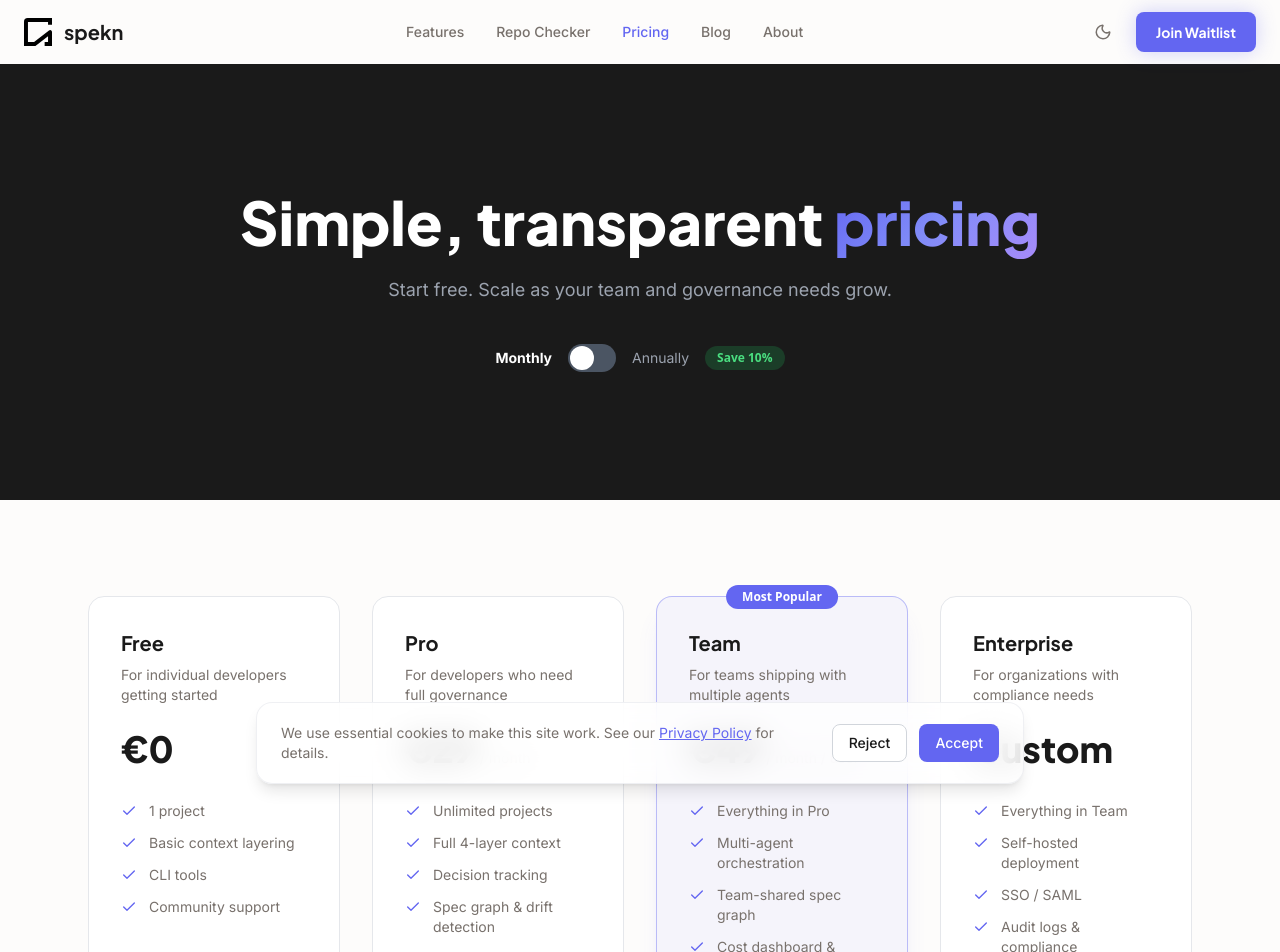
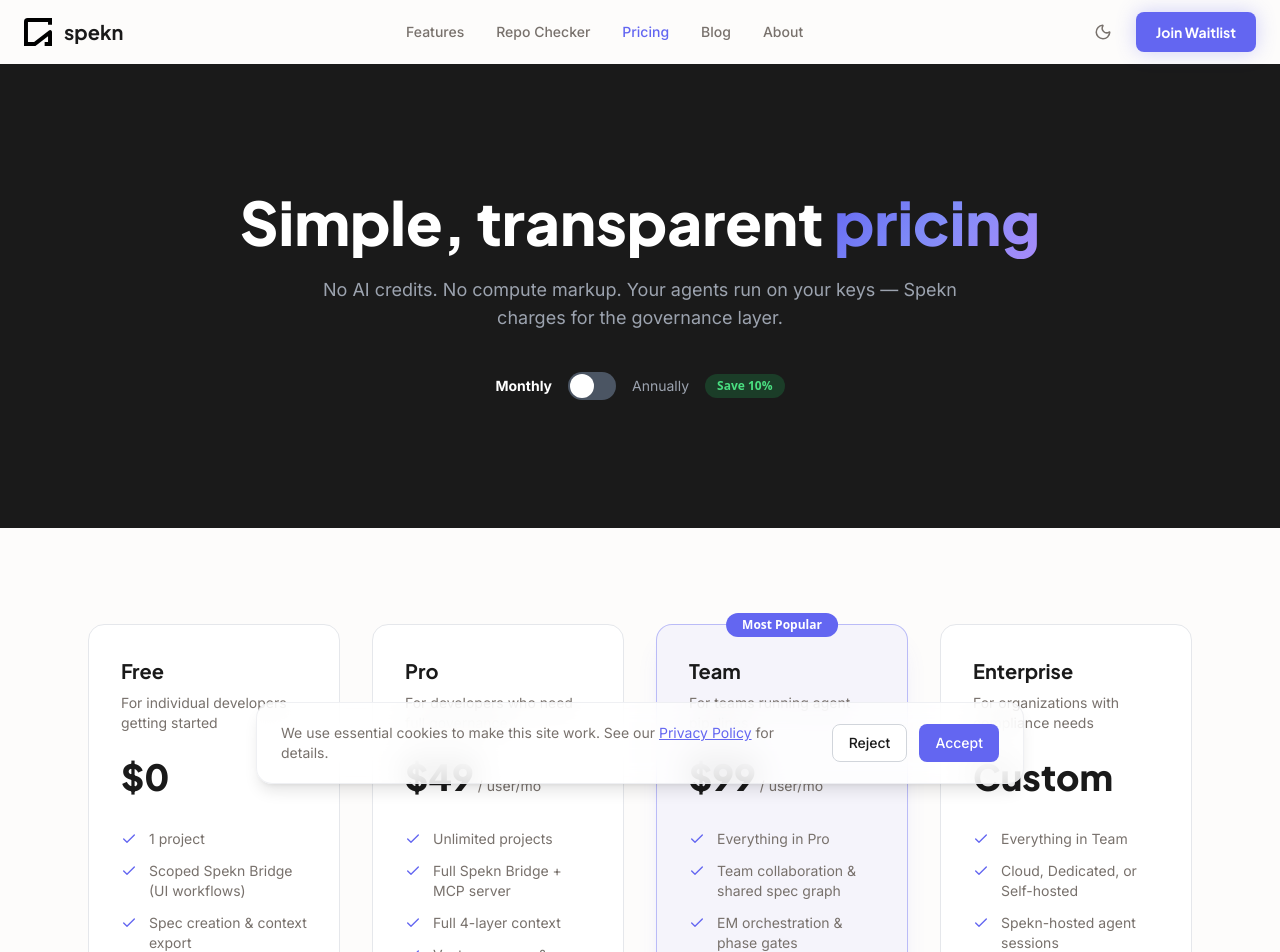
Before and after one commit to spekn-ai/website, a React (Vite) app: page /pricing in a window 1280 px wide. Shown: the top 952 px of the page. Built offline with nearby package versions, Linux system fonts and the light colour scheme.

Commit message:
fix: update wording and proposition value

```diff
--- a/src/components/AnimatedHero.tsx
+++ b/src/components/AnimatedHero.tsx
@@ -42,8 +42,7 @@
           </h1>
 
           <p className="mx-auto mt-6 max-w-2xl font-body text-lg leading-relaxed text-gray-400 md:text-xl">
-            Spekn is the context and governance layer for AI-first development.
-            Feed structured specs. Run governed agents. Capture organizational knowledge.
+            Your team runs Claude Code, Codex, Cursor, Gemini, Antigravity — each with its own memory, its own rules. Spekn is the single source of truth that governs them all.
           </p>
 
           <div className="mt-10 flex justify-center">
--- a/src/components/Footer.tsx
+++ b/src/components/Footer.tsx
@@ -42,7 +42,7 @@
               <span className="font-brand text-xl font-bold">spekn</span>
             </Link>
             <p className="mt-4 font-body text-sm leading-relaxed text-slate dark:text-gray-400">
-              The context and governance layer for AI-first development.
+              The context backbone for AI-first teams.
             </p>
           </div>
           {footerLinks.map((group) => (
--- a/src/components/PricingCard.tsx
+++ b/src/components/PricingCard.tsx
@@ -3,33 +3,34 @@
 
 interface PricingCardProps {
   name: string;
-  price: string;
-  annualPrice?: string;
-  annualTotal?: string;
+  monthlyPrice?: number;
+  description: string;
   period?: string;
-  perUser?: boolean;
-  description: string;
   features: string[];
   popular?: boolean;
   cta?: string;
   annual?: boolean;
+  customPrice?: string;
 }
 
 export function PricingCard({
   name,
-  price,
-  annualPrice,
-  annualTotal,
+  monthlyPrice,
+  description,
   period,
-  perUser,
-  description,
   features,
   popular,
   cta = "Get Started",
   annual = false,
+  customPrice,
 }: PricingCardProps) {
-  const displayPrice = annual && annualPrice ? annualPrice : price;
-  const showDiscount = annual && annualPrice;
+  const hasToggle = monthlyPrice != null && monthlyPrice > 0;
+  const annualMonthly = hasToggle ? Math.round(monthlyPrice * 0.9) : 0;
+  const annualTotal = hasToggle ? annualMonthly * 12 : 0;
+  const displayPrice = customPrice ?? (hasToggle
+    ? `$${annual ? annualMonthly : monthlyPrice}`
+    : "$0");
+  const showDiscount = hasToggle && annual;
 
   return (
     <div
@@ -52,17 +53,14 @@
         {period && (
           <span className="font-body text-sm text-slate dark:text-gray-400"> / {period}</span>
         )}
-        {perUser && (
-          <span className="font-body text-sm text-slate dark:text-gray-400"> / user</span>
-        )}
         {showDiscount && (
           <span className="ml-2 inline-block rounded-full bg-green-100 px-2 py-0.5 text-xs font-bold text-green-700 dark:bg-green-900/30 dark:text-green-400">
             Save 10%
           </span>
         )}
-        {showDiscount && annualTotal && (
+        {showDiscount && (
           <p className="mt-1 font-body text-xs text-slate/60 dark:text-gray-500">
-            Billed {annualTotal}/year
+            Billed at once — ${annualTotal.toLocaleString()}/year
           </p>
         )}
       </div>
--- a/src/pages/Features.tsx
+++ b/src/pages/Features.tsx
@@ -33,7 +33,7 @@
             The complete <span className="gradient-text">governance layer</span>
           </h1>
           <p className="mx-auto mt-6 max-w-2xl font-body text-lg text-gray-400">
-            Spekn implements Feed / Run / Capture — a lifecycle that turns ad-hoc AI prompting into governed, traceable development.
+            The context backbone that flows through your entire agent pipeline. Feed governed context, run traceable agents, capture organizational knowledge.
           </p>
         </div>
       </section>
@@ -48,14 +48,14 @@
               </div>
               <h2 className="font-brand text-3xl font-extrabold">Feed</h2>
               <p className="mt-4 font-body text-lg leading-relaxed text-slate dark:text-gray-400">
-                Structure your specifications into four context layers — Governance, Requirements, Architecture, and Implementation. Each agent receives exactly the depth it needs.
+                Deliver dynamic, governed context assembled from four layers — Constraints, Requirements, Technical context, and Guidance. Each agent receives exactly the depth it needs, assembled fresh every session.
               </p>
               <ul className="mt-6 space-y-3">
                 {[
-                  "4-layer context architecture",
-                  "Format-agnostic import (AGENTS.md, Spec Kit, OpenSpec, .cursorrules)",
-                  "Spec anchors link code to requirements",
-                  "Version-tracked with drift detection",
+                  "4-layer context architecture (Constraints → Requirements → Technical → Guidance)",
+                  "Format-agnostic: import from CLAUDE.md, .cursorrules, Spec Kit, OpenSpec, AGENTS.md",
+                  "Local agent files become generated exports from the governed platform",
+                  "Context is a product artifact — versioned, maintained, evolved alongside code",
                 ].map((item) => (
                   <li key={item} className="flex items-start gap-3 font-body text-sm text-slate dark:text-gray-400">
                     <ArrowRight size={14} className="mt-1 shrink-0 text-indigo" />
@@ -67,10 +67,10 @@
             <div className="rounded-2xl border border-gray-200 bg-white p-6 dark:border-gray-800 dark:bg-charcoal-light">
               <div className="font-mono text-sm leading-7 text-gray-600 dark:text-gray-400">
                 <p className="text-indigo">// spec: auth-flow.md</p>
-                <p className="text-slate">Layer 1: <span className="text-indigo-light">Governance</span> — constraints, policies</p>
-                <p className="text-slate">Layer 2: <span className="text-indigo-light">Requirements</span> — user stories, acceptance criteria</p>
-                <p className="text-slate">Layer 3: <span className="text-indigo-light">Architecture</span> — system design, interfaces</p>
-                <p className="text-slate">Layer 4: <span className="text-indigo-light">Implementation</span> — code patterns, examples</p>
+                <p className="text-slate">Layer 1: <span className="text-indigo-light">Constraints</span> — what NOT to do (governance rules, security policies, invariants)</p>
+                <p className="text-slate">Layer 2: <span className="text-indigo-light">Requirements</span> — what to build, with acceptance criteria and spec anchors</p>
+                <p className="text-slate">Layer 3: <span className="text-indigo-light">Technical</span> — architecture, patterns, dependencies, past decisions</p>
+                <p className="text-slate">Layer 4: <span className="text-indigo-light">Guidance</span> — examples, anti-patterns, lessons from previous runs</p>
               </div>
             </div>
           </div>
@@ -109,14 +109,14 @@
               </div>
               <h2 className="font-brand text-3xl font-extrabold">Run</h2>
               <p className="mt-4 font-body text-lg leading-relaxed text-slate dark:text-gray-400">
-                The Engineering Manager agent decomposes specs into bounded tasks with acceptance criteria. Any ACP-compatible agent executes — Claude Code, Codex, Cursor, or your own.
+                The Spekn Bridge and MCP server connect agents to Spekn's governance layer in real time. Connect your local agent instance or use BYOK/local LLM. The EM enforces phase gates — agents execute as stateless workers.
               </p>
               <ul className="mt-6 space-y-3">
                 {[
-                  "Agent-agnostic orchestration via ACP",
-                  "Bounded task execution with acceptance criteria",
-                  "Mechanical enforcement of architectural invariants",
-                  "Real-time progress tracking and cost dashboard",
+                  "Two connection modes: local agent or BYOK/local LLM",
+                  "6-phase workflow: Specify → Clarify → Plan → Implement → Verify → Complete",
+                  "Spekn never charges for AI compute — your keys, your models",
+                  "Pipeline-wide: same governed context from local session to CI to deploy gate",
                 ].map((item) => (
                   <li key={item} className="flex items-start gap-3 font-body text-sm text-slate dark:text-gray-400">
                     <ArrowRight size={14} className="mt-1 shrink-0 text-indigo" />
@@ -139,7 +139,7 @@
               </div>
               <h2 className="font-brand text-3xl font-extrabold">Capture</h2>
               <p className="mt-4 font-body text-lg leading-relaxed text-slate dark:text-gray-400">
-                Every run enriches a persistent spec graph — decisions, verification trails, and institutional knowledge that compounds across sessions, developers, and projects.
+                After every run, Spekn captures decisions, code produced, deviations from spec, and verification results. The spec graph compounds with every run — the longer you use Spekn, the smarter every agent session gets.
               </p>
               <ul className="mt-6 space-y-3">
                 {[
@@ -184,7 +184,7 @@
             <FeatureCard icon={<Layers size={24} />} title="Layered Context" description="Four layers ensure every agent gets the right depth — from governance constraints to implementation details." />
             <FeatureCard icon={<Shield size={24} />} title="Mechanical Enforcement" description="Architectural invariants are enforced by the system, not by code review. At agent-scale throughput, human review can't keep up." />
             <FeatureCard icon={<GitBranch size={24} />} title="Drift Detection" description="When specs change, the system identifies affected tasks and outdated context — preventing stale decisions from propagating." />
-            <FeatureCard icon={<RefreshCw size={24} />} title="Agent-Agnostic" description="Works with any agent via ACP. Use Claude Code for backend, Cursor for frontend, Codex for boilerplate — Spekn governs them all." />
+            <FeatureCard icon={<RefreshCw size={24} />} title="Agent-Agnostic" description="Works with any agent via the Spekn Bridge and MCP server. Claude Code, Codex, Cursor, Gemini, Antigravity — use whatever fits. Spekn governs them all." />
             <FeatureCard icon={<Eye size={24} />} title="Full Traceability" description="Every line of code traces back to a spec anchor. Every decision records what was rejected and why. Complete audit trail." />
             <FeatureCard icon={<Workflow size={24} />} title="Format Agnostic" description="Import from Spec Kit, OpenSpec, AGENTS.md, BMAD, or plain Markdown. Spekn is the governance layer above any format." />
           </div>
--- a/src/pages/Pricing.tsx
+++ b/src/pages/Pricing.tsx
@@ -19,10 +19,11 @@
 }
 
 const faqs = [
-  { q: "What AI agents does Spekn support?", a: "Spekn works with any ACP-compatible agent — Claude Code, Codex, Cursor, Windsurf, and more. The orchestration is agent-agnostic by design." },
+  { q: "What AI agents does Spekn support?", a: "Spekn works with any agent that supports MCP — Claude Code, Codex, Cursor, Gemini, Antigravity, and more. The Spekn Bridge and MCP server make orchestration agent-agnostic by design." },
   { q: "Do I need to rewrite my existing specs?", a: "No. Spekn imports from AGENTS.md, Spec Kit, OpenSpec, .cursorrules, plain Markdown, or any other format. It's a governance layer above your existing workflow." },
   { q: "What is the spec graph?", a: "A persistent knowledge structure that captures specifications, decisions, verification trails, and their relationships. Every session enriches it. Every new developer or agent picks up with full context." },
-  { q: "Can I self-host Spekn?", a: "Enterprise plans include self-hosted deployment options. Contact us for details." },
+  { q: "Does Spekn charge for AI compute?", a: "Never. Your agents run on your own keys, subscriptions, or local models. Spekn charges only for the governance infrastructure that makes all of it coherent." },
+  { q: "Can I self-host Spekn?", a: "Enterprise plans include three deployment modes: Spekn Cloud (managed), Dedicated cluster (single-tenant), and Self-hosted (your own infrastructure). Contact us for details." },
 ];
 
 export function Pricing() {
@@ -38,7 +39,7 @@
             Simple, transparent <span className="gradient-text">pricing</span>
           </h1>
           <p className="mx-auto mt-6 max-w-2xl font-body text-lg text-gray-400">
-            Start free. Scale as your team and governance needs grow.
+            No AI credits. No compute markup. Your agents run on your keys — Spekn charges for the governance layer.
           </p>
 
           {/* Billing toggle */}
@@ -70,62 +71,60 @@
           <div className="section-reveal grid gap-8 md:grid-cols-2 lg:grid-cols-4">
             <PricingCard
               name="Free"
-              price="€0"
               description="For individual developers getting started"
               features={[
                 "1 project",
-                "Basic context layering",
+                "Scoped Spekn Bridge (UI workflows)",
+                "Spec creation & context export",
+                "Basic decision records",
                 "CLI tools",
-                "Community support",
               ]}
               cta="Start Free"
             />
             <PricingCard
               name="Pro"
-              price="€29"
-              annualPrice="€26"
-              annualTotal="€312"
-              period="month"
+              monthlyPrice={49}
+              period="user/mo"
               description="For developers who need full governance"
               annual={annual}
               features={[
                 "Unlimited projects",
+                "Full Spekn Bridge + MCP server",
                 "Full 4-layer context",
-                "Decision tracking",
-                "Spec graph & drift detection",
-                "Priority support",
+                "Vector memory & spec graph",
+                "Run report capture",
+                "30-day audit trail",
               ]}
             />
             <PricingCard
               name="Team"
-              price="€49"
-              annualPrice="€44"
-              annualTotal="€528"
-              period="month"
-              perUser
-              description="For teams shipping with multiple agents"
+              monthlyPrice={99}
+              period="user/mo"
+              description="For teams running agent pipelines"
               popular
               annual={annual}
               features={[
                 "Everything in Pro",
-                "Multi-agent orchestration",
-                "Team-shared spec graph",
-                "Cost dashboard & analytics",
-                "ACP agent management",
-                "Dedicated support",
+                "Team collaboration & shared spec graph",
+                "EM orchestration & phase gates",
+                "GitHub / GitLab integration",
+                "CI context injection",
+                "Skills marketplace",
+                "SLA & dedicated support",
               ]}
             />
             <PricingCard
               name="Enterprise"
-              price="Custom"
+              customPrice="Custom"
               description="For organizations with compliance needs"
               features={[
                 "Everything in Team",
-                "Self-hosted deployment",
-                "SSO / SAML",
-                "Audit logs & compliance",
-                "Custom integrations",
-                "SLA & dedicated CSM",
+                "Cloud, Dedicated, or Self-hosted",
+                "Spekn-hosted agent sessions",
+                "Multi-repo governance",
+                "Deploy gate governance",
+                "SSO (Keycloak) & compliance export",
+                "HMAC-signed context bundles",
               ]}
               cta="Contact Sales"
             />
```
Also changed, not shown: src/pages/About.tsx (+19 -16 lines), src/pages/Home.tsx (+17 -17 lines), .claude/settings.local.json (added), 1 other file (tests, documents, lock files or other folders).
